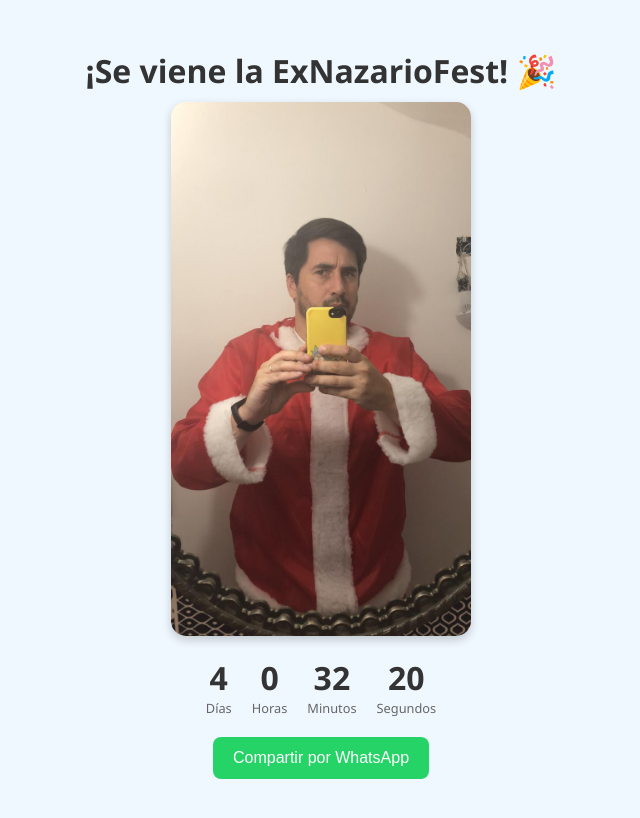
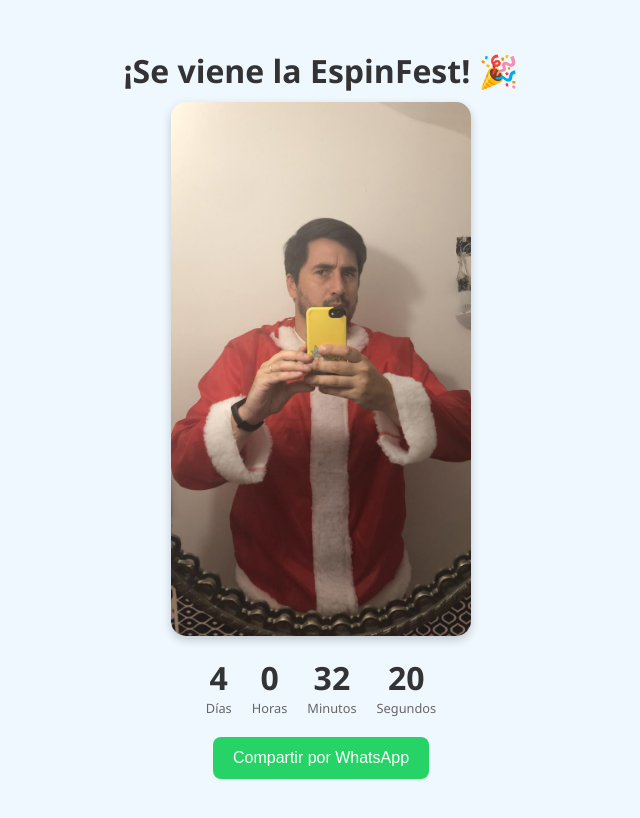
Before and after one commit to Luis-Morinigo/espinfest, a plain HTML site: page index.html in a window 1280 px wide. Shown: the whole page, without its empty margins (319-959 px from the left). Drawn offline with Linux system fonts and the light colour scheme.

Commit message:
Update Espinfest

```diff
--- a/index.html
+++ b/index.html
@@ -64,9 +64,9 @@
   </style>
 </head>
 <body>
-  <h1>¡Se viene la ExNazarioFest! 🎉</h1>
+  <h1>¡Se viene la EspinFest! 🎉</h1>
 
-  <!-- FOTO DEL GRUPO O DESTINO -->
+  <!-- FOTO -->
   <img src="./pablo.jpg" alt="Nazario">
 
   <!-- COUNTDOWN -->
@@ -89,7 +89,7 @@
     </div>
   </div>
 
-  <!-- BOTÓN DE COMPARTIR -->
+  <!-- BOTÓN COMPARTIR -->
   <button id="shareBtn">Compartir por WhatsApp</button>
 
   <script>
```
